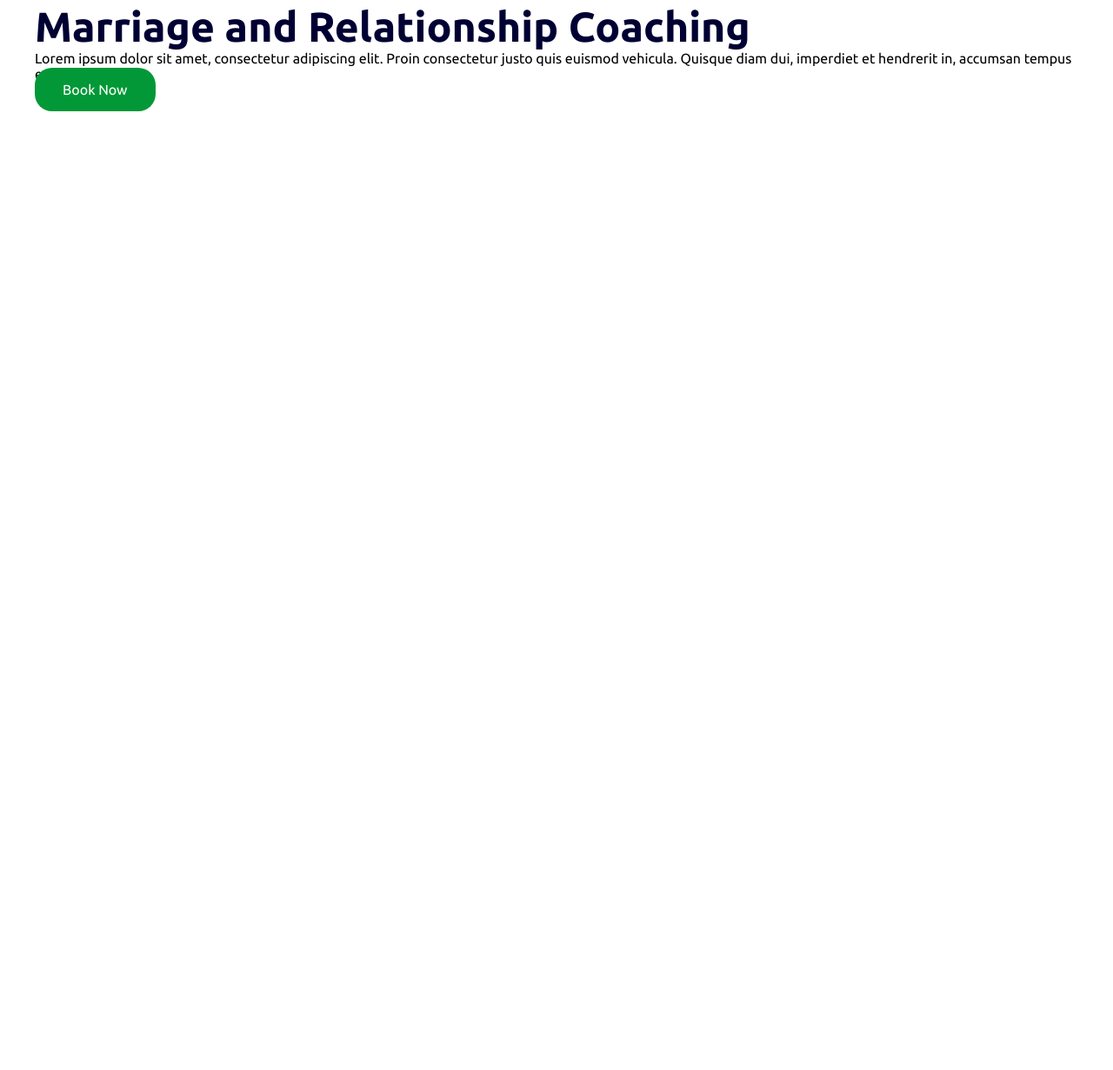
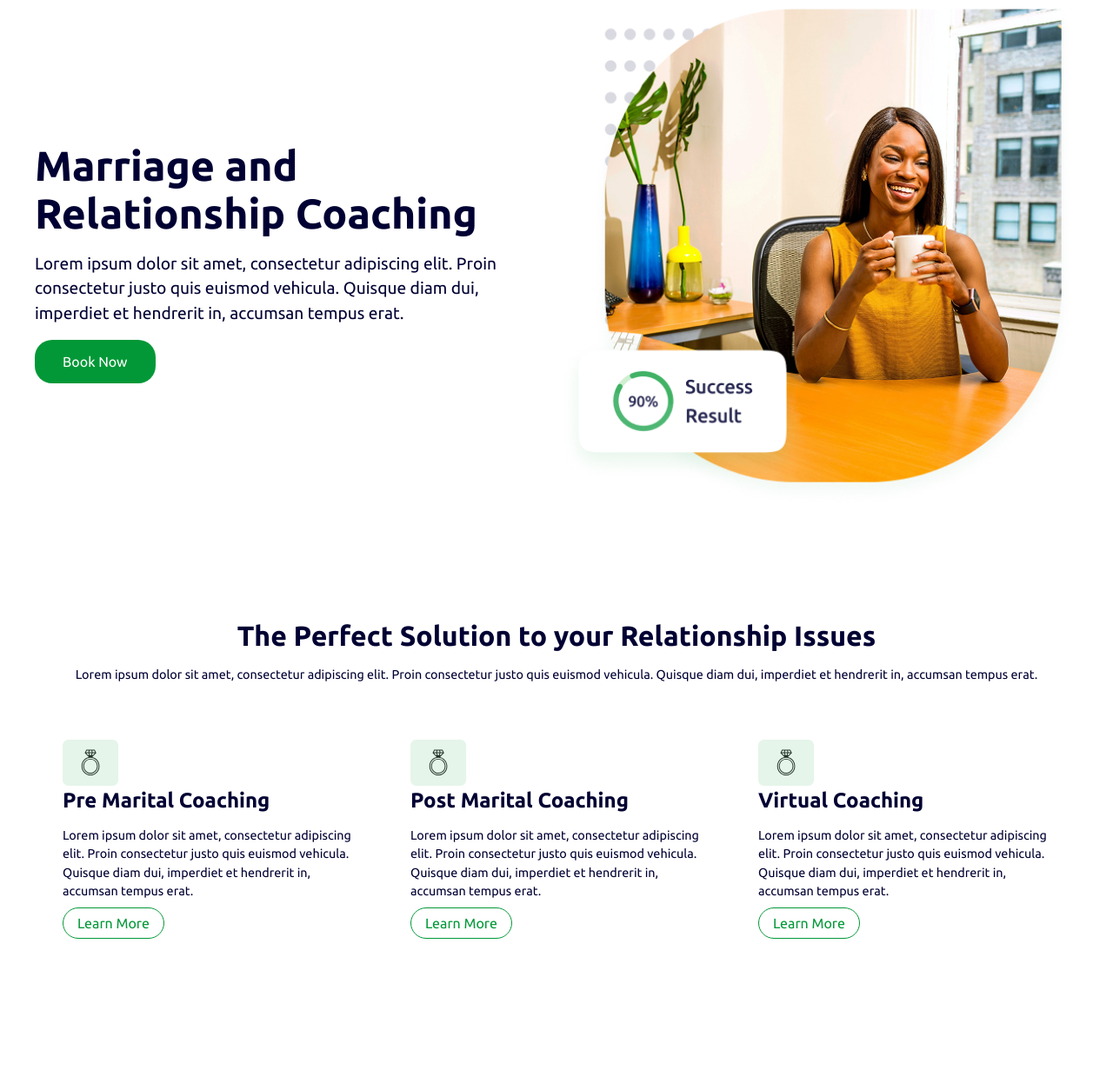
Before and after one commit to shivaArena/Web_Development, a plain HTML site: page new_website.html in a window 1280 px wide. Shown: the part 196-1427 px from the top of the page at 87% size. Before the commit the page ends 800 px from the top, so only its background shows below. Drawn offline with Linux system fonts and the light colour scheme.

Commit message:
feat(website): add services section and responsive styles
- Add services section with three service cards and styling
- Implement responsive design for mobile, tablet and desktop
- Add hamburger menu for mobile navigation
- Include new SVG icons for menu and services
- Update CSS with responsive utilities and grid system

```diff
--- a/css/new_website.css
+++ b/css/new_website.css
@@ -18,3 +18,14 @@ h1{
     font-weight: 700;
     color: var(--secondary-color);
 }
+
+
+#services img{
+    width: 65px;
+}
+
+#services p{
+    font-size: 0.9rem;
+    font-weight: 400;
+    color: var(--secondary-color);
+}
--- a/css/reset.css
+++ b/css/reset.css
@@ -9,8 +9,49 @@
     box-sizing: border-box;
 }
 
+body{padding: 0 2rem;}
+
 a{text-decoration: none;}
 ul{list-style: none;}
+
+h1{
+    font-size: 2.5rem;
+    font-weight: bold;
+    color: var(--secondary-color);
+    margin-bottom: 1rem;
+}
+
+h2{
+    font-size: 2rem;
+    font-weight: bold;
+    color: var(--secondary-color);
+    margin-bottom: 1rem;
+}
+
+h3{
+    font-size: 1.5rem;
+    font-weight: bold;
+    color: var(--secondary-color);
+    margin-bottom: 1rem;
+}
+
+p{
+    font-size: 1.2rem;
+    line-height: 1.5;
+    color: var(--secondary-color);
+    margin-bottom: 1rem;
+}
+
+/* text align */
+.text-center{
+    text-align: center;
+}
+
+.text-right{
+    text-align: right;
+}
+
+
 
 /* Flex box */
 .flex-box{
@@ -21,8 +62,9 @@ ul{list-style: none;}
 .flex-box.sb{
     justify-content: space-between;}
 
+.row{max-width: 1200px; margin: 0 auto;}
 
-.row{max-width: 1200px; margin: 0 auto;}
+/* padding */
 
 .px-1{padding: 0 1rem;}
 .px-2{padding: 0 2rem;}
@@ -34,15 +76,21 @@ ul{list-style: none;}
 .py-3{padding: 3rem 0;}
 .py-4{padding: 4rem 0;}
 
+/* margin */
 .mx-1{margin: 0 1rem;}
 .mx-2{margin: 0 2rem;}
 .mx-3{margin: 0 3rem;}
 .mx-4{margin: 0 4rem;}
+.mx-auto{margin: 0 auto;}
+
+
 
 .my-1{margin: 1rem 0;}
 .my-2{margin: 2rem 0;}
 .my-3{margin: 3rem 0;}
 .my-4{margin: 4rem 0;}
+
+
 
 .pt-1{padding-top: 1rem;}
 .pt-2{padding-top: 2rem;}
@@ -81,3 +129,122 @@ ul{list-style: none;}
     color: var(--primary-color);
     border: 1px solid var(--primary-color);
 }
+
+.btn.outline:hover{
+    background-color: var(--primary-color);
+    color: #fff;
+}
+
+.btn.outline.small{
+    padding: 0.5rem 1rem;
+}
+
+
+/* Grid System */
+
+.col-12{
+    width: 100%;
+}
+
+.col-6{
+    width: 50%;
+}
+
+.col-4{
+    width: 33.33%;
+}
+
+.col-3{
+    width: 25%;
+}
+
+
+/* images */
+
+img{
+    width: 100%;
+    height: auto;
+}
+
+/* media query */
+
+/* Mobile */
+@media screen and (min-width: 320px){
+    .flex-box{
+        flex-direction: column;
+    }
+
+    .col-4{
+        width: 100%;
+        margin-bottom: 2rem;
+    }
+
+    nav{
+        display: none;
+    }
+
+    .hamburger{
+        display: block;
+    }
+
+    .sb{
+        flex-direction: row;
+
+    }
+
+    .col-6{
+        width: 100%;
+    }
+
+    .hero img{
+     display: block;
+     margin-top: 2rem;
+    }
+}
+
+/* Tablet */
+@media screen and (min-width: 768px){
+    .flex-box{
+        flex-direction: column;
+    }
+
+    .col-4{
+        width: 50%;
+        margin-bottom: 2rem;
+    }
+
+    .col-6{
+        width: 100%;
+    }
+
+    nav{
+        display: none;
+    }
+    .hamburger{
+        display: block;
+    }
+
+    .sb{
+        flex-direction: row;
+
+    }
+}
+
+/* Desktop */
+@media screen and (min-width: 992px){
+    .flex-box{
+        flex-direction: row;
+    }
+
+    nav{
+        display: block;
+    }
+    .hamburger{
+        display: none;
+    }
+
+    .hero img{
+     display: block;
+     margin-top: 0rem;
+    }
+}
--- a/new_website.html
+++ b/new_website.html
@@ -25,17 +25,53 @@
                     <li><a class="btn outline" href="#">Contact Us</a></li>
                 </ul>
             </nav>
+
+            <div class="hamburger">
+                <img src="images/menu.svg" alt="">
+            </div>
         </div>
     </header>
 
-    <section class="py-4">
+    <section class="py-4 hero">
         <div class="row flex-box">
             <div class="col-6">
                 <h1>Marriage and Relationship Coaching</h1>
-                <p>Lorem ipsum dolor sit amet, consectetur adipiscing elit. Proin consectetur justo quis euismod vehicula. Quisque diam dui, imperdiet et hendrerit in, accumsan tempus erat.</p>
+                <p class="mb-2">Lorem ipsum dolor sit amet, consectetur adipiscing elit. Proin consectetur justo quis euismod vehicula. Quisque diam dui, imperdiet et hendrerit in, accumsan tempus erat.</p>
                 <a class="btn primary" href="#">Book Now</a>
+            </div>
+            <div class="col-6">
+                <img src="images/hero_img.png" alt="">
             </div>
         </div>
     </section>
+
+    <section id="services" class="py-4">
+        <div class="row text-center">
+            <h2>The Perfect Solution to your Relationship Issues</h2>
+            <p class="col-6 mx-auto">Lorem ipsum dolor sit amet, consectetur adipiscing elit. Proin consectetur justo quis euismod vehicula. Quisque diam dui, imperdiet et hendrerit in, accumsan tempus erat.</p>
+        </div>
+
+        <div class="row flex-box py-4">
+            <div class="col-4 px-2">
+                <img src="images/service_icon.svg"  alt="">
+                <h3>Pre Marital Coaching</h3>
+                <p>Lorem ipsum dolor sit amet, consectetur adipiscing elit. Proin consectetur justo quis euismod vehicula. Quisque diam dui, imperdiet et hendrerit in, accumsan tempus erat.</p>
+                <a class="btn outline small" href="#">Learn More</a>
+            </div>
+            <div class="col-4 px-2">
+                <img src="images/service_icon.svg"  alt="">
+                <h3> Post Marital Coaching</h3>
+                <p>Lorem ipsum dolor sit amet, consectetur adipiscing elit. Proin consectetur justo quis euismod vehicula. Quisque diam dui, imperdiet et hendrerit in, accumsan tempus erat.</p>
+                <a class="btn outline small" href="#">Learn More</a>
+            </div>
+            <div class="col-4 px-2">
+                <img src="images/service_icon.svg"  alt="">
+                <h3>Virtual Coaching</h3>
+                <p>Lorem ipsum dolor sit amet, consectetur adipiscing elit. Proin consectetur justo quis euismod vehicula. Quisque diam dui, imperdiet et hendrerit in, accumsan tempus erat.</p>
+                <a class="btn outline small" href="#">Learn More</a>
+            </div>
+        </div>
+    </section>
+
 </body>
 </html>
```
Also changed, not shown: images/menu.svg (added), images/service_icon.svg (added).
